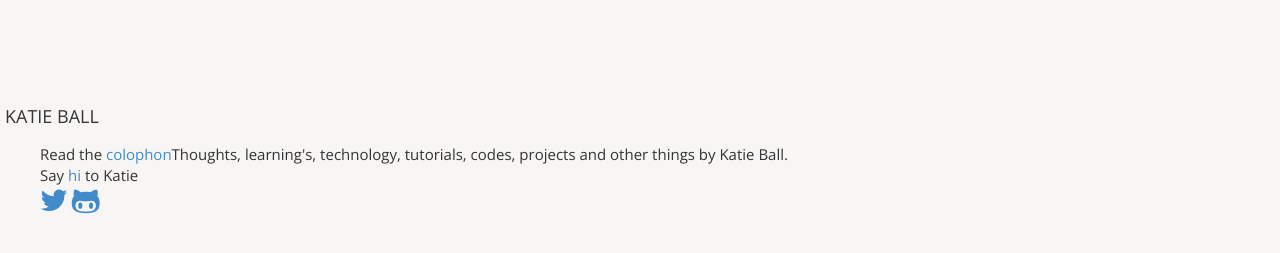
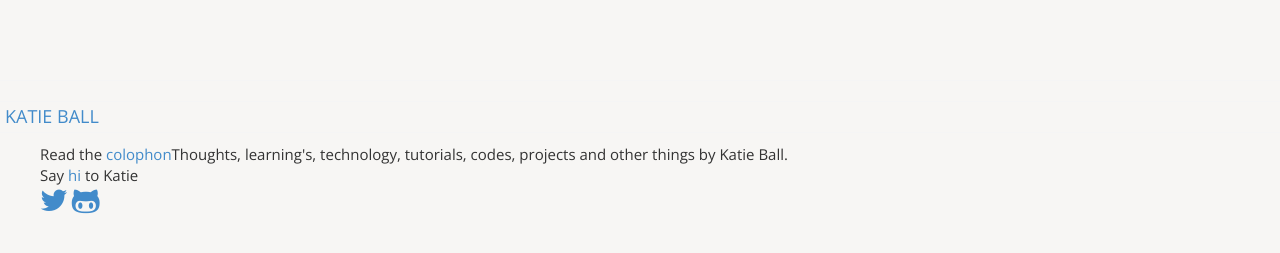
Before and after one commit to roachhd/roachhd.github.io, a Jekyll site: the page built from index.html, in a window 1280 px wide. Shown: the part 436-689 px from the top of the page. Built offline with Jekyll 4.4.1, drawn with Linux system fonts in a browser that asks for light colours; nearby versions of some CDN libraries.

Commit message:
Update footer.html

```diff
--- a/_includes/footer.html
+++ b/_includes/footer.html
@@ -2,7 +2,7 @@
 <div id="footer" class="hidden-text">
   <div class="wrapper">
 
-    <h2 class="footer-heading">{{ site.title }}</h2>
+    <h2 class="footer-heading"><a href="/about">{{ site.title }}</a></h2>
 
     <div class="footer-col-wrapper">
       <div class="footer-col  footer-col-1">
@@ -16,7 +16,7 @@
            </a></li>
         </ul>
       </div>
-
+     </div>
 
 
       <div class="footer-col  footer-col-3">
```
